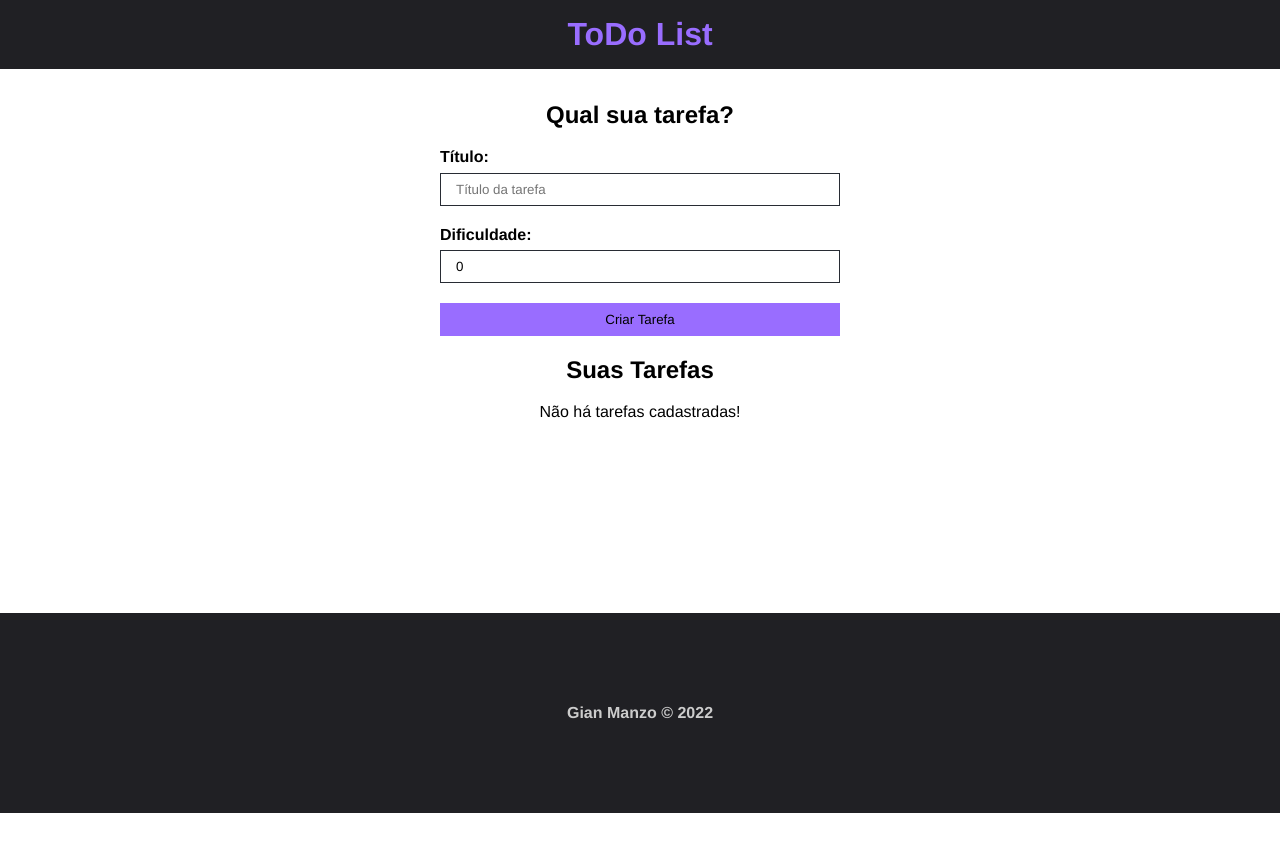
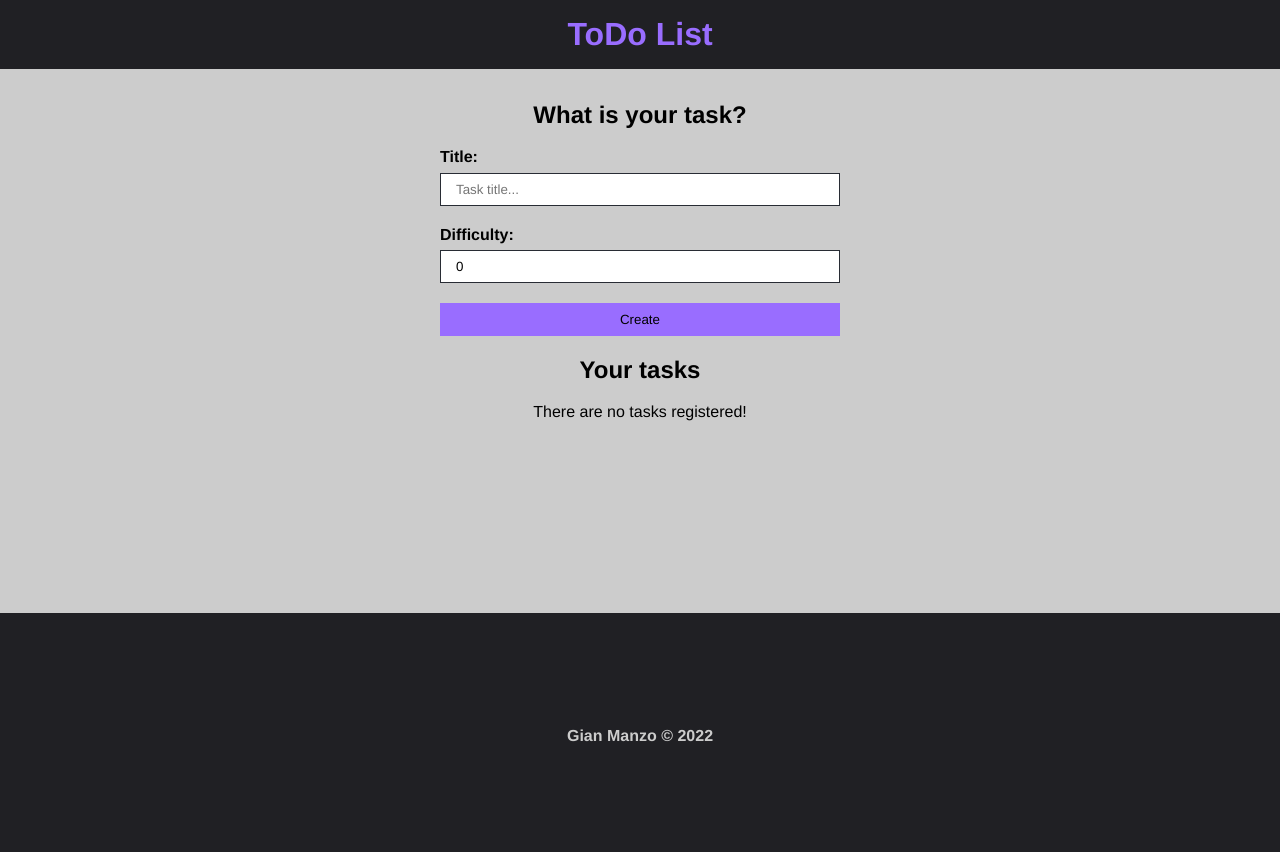
Before and after one commit to GianManzo/todo_list, a React (Create React App) app: page / in a window 1280 px wide. Shown: the top 852 px of the page. Before the commit the page ends 813 px from the top, so only its background shows below. Built offline with nearby package versions, Linux system fonts and the light colour scheme.

Commit message:
add bs icons and custom icons

```diff
--- a/package.json
+++ b/package.json
@@ -13,7 +13,6 @@
     "bootstrap-icons": "^1.9.1",
     "react": "^18.2.0",
     "react-dom": "^18.2.0",
-    "react-icons": "^4.4.0",
     "react-scripts": "5.0.1",
     "typescript": "^4.7.4",
     "web-vitals": "^2.1.4"
--- a/public/index.html
+++ b/public/index.html
@@ -24,6 +24,10 @@
       work correctly both with client-side routing and a non-root public URL.
       Learn how to configure a non-root public URL by running `npm run build`.
     -->
+    <link
+      rel="stylesheet"
+      href="https://cdn.jsdelivr.net/npm/bootstrap-icons@1.9.1/font/bootstrap-icons.css"
+    />
     <title>Todo-list</title>
   </head>
   <body>
--- a/src/App.css
+++ b/src/App.css
@@ -7,3 +7,6 @@
 .hide {
   display: none !important;
 }
+body {
+  background: #ccc;
+}
--- a/src/Components/Content.tsx
+++ b/src/Components/Content.tsx
@@ -12,15 +12,15 @@ const Content = () => {
     <>
       <main className={styles.main}>
         <div>
-          <h2>Qual sua tarefa?</h2>
+          <h2>What is your task?</h2>
           <TaskForm
-            btnText="Criar Tarefa"
+            btnText="Create"
             taskList={taskList}
             setTaskList={setTaskList}
           />
         </div>
         <div>
-          <h2>Suas Tarefas</h2>
+          <h2>Your tasks</h2>
           <TaskList taskList={taskList} />
         </div>
       </main>
--- a/src/Components/Footer.module.css
+++ b/src/Components/Footer.module.css
@@ -1,5 +1,5 @@
 .footer {
-  height: 200px;
+  height: 245px;
   display: flex;
   align-items: center;
   justify-content: center;
--- a/src/Components/TaskForm.tsx
+++ b/src/Components/TaskForm.tsx
@@ -36,19 +36,19 @@ const TaskForm = ({ btnText, taskList, setTaskList }: Props) => {
   return (
     <form onSubmit={addTaskHandler} className={styles.form}>
       <div className={styles.input_container}>
-        <label htmlFor="title">Título: </label>
+        <label htmlFor="title">Title: </label>
         <input
           type="text"
           name="title"
-          placeholder="Título da tarefa"
+          placeholder="Task title..."
           onChange={handleChange}
           value={title}
         />
       </div>
       <div className={styles.input_container}>
-        <label htmlFor="difficulty">Dificuldade: </label>
+        <label htmlFor="difficulty">Difficulty: </label>
         <input
-          type="text"
+          type="number"
           name="difficulty"
           placeholder="Dificuldade da tarefa"
           onChange={handleChange}
--- a/src/Components/TaskList.module.css
+++ b/src/Components/TaskList.module.css
@@ -3,7 +3,7 @@
   justify-content: space-between;
   max-width: 400px;
   margin: 0 auto;
-  border-bottom: 1px solid #ccc;
+  border-bottom: 1px solid #a4abb7;
   padding: 1em;
 }
 
@@ -23,7 +23,7 @@
   justify-content: center;
 }
 
-.actions:nth-child(2) {
+.actions i {
   margin-bottom: 0.5em;
   font-size: 1.2em;
   cursor: pointer;
@@ -33,6 +33,6 @@
   transition: 0.5s;
 }
 
-.actions:nth-child(2):hover {
-  color: #61dafb;
+.actions i:hover {
+  color: #996dff;
 }
--- a/src/Components/TaskList.tsx
+++ b/src/Components/TaskList.tsx
@@ -1,7 +1,7 @@
 import React from 'react'
 import { ITask } from '../Interfaces/Task'
 import styles from './TaskList.module.css'
-import { BsPencil, BsTrash } from 'react-icons/bs'
+
 type Props = {
   taskList: ITask[]
 }
@@ -14,16 +14,16 @@ const TaskList = ({ taskList }: Props) => {
           <div key={task.id} className={styles.task}>
             <div className={styles.details}>
               <h4>{task.title}</h4>
-              <p>Difuculdade: {task.difficulty}</p>
+              <p>Difficulty: {task.difficulty}</p>
             </div>
             <div className={styles.actions}>
-              <BsPencil />
-              <BsTrash />
+              <i className="bi bi-pencil"></i>
+              <i className="bi bi-trash"></i>
             </div>
           </div>
         ))
       ) : (
-        <p>Não há tarefas cadastradas!</p>
+        <p>There are no tasks registered!</p>
       )}
     </>
   )
```
